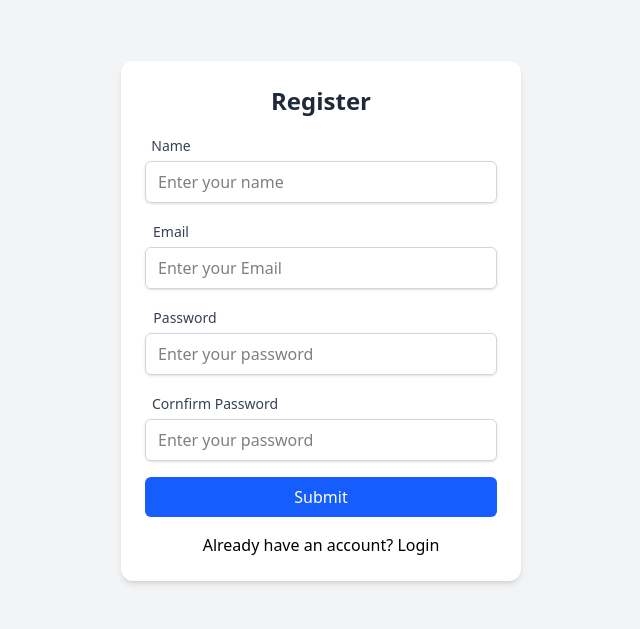
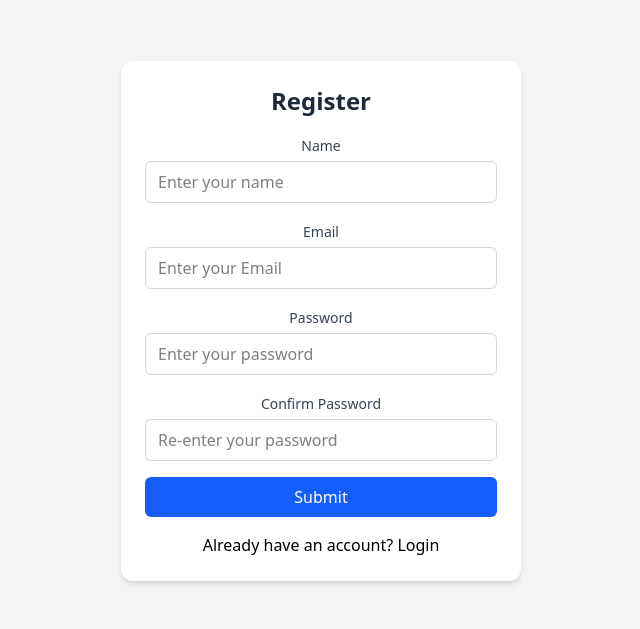
Before and after one commit to JAA-Dev/react-frontend, a React app: page /register in a window 1280 px wide. Shown: the part 111-740 px from the top of the page, without its empty margins (319-959 px from the left). Built offline with nearby package versions, Linux system fonts and the light colour scheme; the HTML template or start-up script is replaced by a standard one.

Commit message:
change to fix the error

```diff
--- a/src/pages/Auth/Register.tsx
+++ b/src/pages/Auth/Register.tsx
@@ -1,3 +1,134 @@
+// import { useState } from "react";
+// import { Link, useNavigate } from "react-router-dom";
+// import { register } from "../../services/authService";
+
+// export default function Register() {
+//   const [name, setName] = useState("");
+//   const [email, setEmail] = useState("");
+//   const [password, setPassword] = useState("");
+//   const [conPassword, setConPassword] = useState("");
+//   const [errors, setErrors] = useState([]);
+//   const navigate = useNavigate();
+
+//   const submit = (e: React.FormEvent) => {
+//     e.preventDefault();
+//     setErrors([]); //empty error
+//     // console.log({name, email, password, conPassword})
+//     register({
+//       name: name,
+//       email: email,
+//       password: password,
+//       confirmed_password: conPassword,
+//     }).then((res) => {
+//       // console.log(res.data);
+//       if (res.data.errors) {
+//         setErrors(res.data.errors); //para ma display ang error
+//       } else {
+//         // console.log(res.data);
+//         localStorage.setItem("user", JSON.stringify(res.data)); //save sa localstorage
+//         localStorage.setItem("isAuthenticated", true);
+
+//         navigate("/");
+//       }
+//     });
+//   };
+
+//   return (
+//     <>
+//       <div className="flex flex-col items-center  justify-center h-screen bg-gray-100 space-y-4">
+//         {errors.length > 0 && (
+//           <div
+//             className="bg-red-100 border border-red-400 text-red-700 px-4 py-3 rounded relative w-80"
+//             role="alert"
+//           >
+//             <strong className="font-bold">Error!</strong>
+//             <ul className="list-disc list-inside">
+//               {errors.map((error, index) => (
+//                 <li key={index}>{error}</li>
+//               ))}
+//             </ul>
+//           </div>
+//         )}
+
+//         <form
+//           onSubmit={submit}
+//           className="bg-white p-6 rounded-xl shadow-md w-100 space-y-4"
+//         >
+//           <h1 className="text-2xl font-bold text-gray-800 ">Register</h1>
+//           <div>
+//             <label className="mr-75 text-sm font-medium text-gray-700">
+//               Name
+//             </label>
+//             <input
+//               type="text"
+//               name="name"
+//               value={name}
+//               onChange={(e) => setName(e.target.value)}
+//               className="mt-1 block w-full px-3 py-2 border border-gray-300 rounded-md shadow-sm focus:outline-none focus:ring-1"
+//               placeholder="Enter your name"
+//             />
+//           </div>
+
+//           <div>
+//             <label className="mr-75 text-sm font-medium text-gray-700">
+//               Email
+//             </label>
+//             <input
+//               type="email"
+//               name="email"
+//               value={email}
+//               onChange={(e) => setEmail(e.target.value)}
+//               className="mt-1 block w-full px-3 py-2 border border-gray-300 rounded-md shadow-sm focus:outline-none focus:ring-1"
+//               placeholder="Enter your Email"
+//             />
+//           </div>
+
+//           <div>
+//             <label className="mr-68 text-sm font-medium text-gray-700">
+//               Password
+//             </label>
+//             <input
+//               type="password"
+//               name="password"
+//               value={password}
+//               onChange={(e) => setPassword(e.target.value)}
+//               className="mt-1 block w-full px-3 py-2 border border-gray-300 rounded-md shadow-sm focus:outline-none focus:ring-1"
+//               placeholder="Enter your password"
+//             />
+//           </div>
+
+//           <div>
+//             <label className="mr-53 text-sm font-medium text-gray-700">
+//               Cornfirm Password
+//             </label>
+//             <input
+//               type="password"
+//               name="conPassword"
+//               value={conPassword}
+//               onChange={(e) => setConPassword(e.target.value)}
+//               className="mt-1 block w-full px-3 py-2 border border-gray-300 rounded-md shadow-sm focus:outline-none focus:ring-1"
+//               placeholder="Enter your password"
+//             />
+//           </div>
+
+//           <button
+//             type="submit"
+//             className="w-full bg-blue-600 text-white py-2 rounded-md hover:bg-blue-700 transition cursor-pointer"
+//           >
+//             Submit
+//           </button>
+
+//           <p>
+//             Already have an account? <Link to="/">Login</Link>
+//           </p>
+//         </form>
+//       </div>
+//     </>
+//   );
+// }
+
+
+
 import { useState } from "react";
 import { Link, useNavigate } from "react-router-dom";
 import { register } from "../../services/authService";
@@ -7,26 +138,24 @@ export default function Register() {
   const [email, setEmail] = useState("");
   const [password, setPassword] = useState("");
   const [conPassword, setConPassword] = useState("");
-  const [errors, setErrors] = useState([]);
+  const [errors, setErrors] = useState<string[]>([]);
   const navigate = useNavigate();
 
   const submit = (e: React.FormEvent) => {
     e.preventDefault();
-    setErrors([]); //empty error
-    // console.log({name, email, password, conPassword})
+    setErrors([]);
+
     register({
       name: name,
       email: email,
       password: password,
       confirmed_password: conPassword,
     }).then((res) => {
-      // console.log(res.data);
       if (res.data.errors) {
-        setErrors(res.data.errors); //para ma display ang error
+        setErrors(res.data.errors);
       } else {
-        // console.log(res.data);
-        localStorage.setItem("user", JSON.stringify(res.data)); //save sa localstorage
-        localStorage.setItem("isAuthenticated", true);
+        localStorage.setItem("user", JSON.stringify(res.data));
+        localStorage.setItem("isAuthenticated", "true"); // ✔ FIXED
 
         navigate("/");
       }
@@ -35,7 +164,7 @@ export default function Register() {
 
   return (
     <>
-      <div className="flex flex-col items-center  justify-center h-screen bg-gray-100 space-y-4">
+      <div className="flex flex-col items-center justify-center h-screen bg-gray-100 space-y-4">
         {errors.length > 0 && (
           <div
             className="bg-red-100 border border-red-400 text-red-700 px-4 py-3 rounded relative w-80"
@@ -54,37 +183,34 @@ export default function Register() {
           onSubmit={submit}
           className="bg-white p-6 rounded-xl shadow-md w-100 space-y-4"
         >
-          <h1 className="text-2xl font-bold text-gray-800 ">Register</h1>
+          <h1 className="text-2xl font-bold text-gray-800">Register</h1>
+
           <div>
-            <label className="mr-75 text-sm font-medium text-gray-700">
-              Name
-            </label>
+            <label className="text-sm font-medium text-gray-700">Name</label>
             <input
               type="text"
               name="name"
               value={name}
               onChange={(e) => setName(e.target.value)}
-              className="mt-1 block w-full px-3 py-2 border border-gray-300 rounded-md shadow-sm focus:outline-none focus:ring-1"
+              className="mt-1 block w-full px-3 py-2 border border-gray-300 rounded-md focus:outline-none"
               placeholder="Enter your name"
             />
           </div>
 
           <div>
-            <label className="mr-75 text-sm font-medium text-gray-700">
-              Email
-            </label>
+            <label className="text-sm font-medium text-gray-700">Email</label>
             <input
               type="email"
               name="email"
               value={email}
               onChange={(e) => setEmail(e.target.value)}
-              className="mt-1 block w-full px-3 py-2 border border-gray-300 rounded-md shadow-sm focus:outline-none focus:ring-1"
+              className="mt-1 block w-full px-3 py-2 border border-gray-300 rounded-md focus:outline-none"
               placeholder="Enter your Email"
             />
           </div>
 
           <div>
-            <label className="mr-68 text-sm font-medium text-gray-700">
+            <label className="text-sm font-medium text-gray-700">
               Password
             </label>
             <input
@@ -92,28 +218,28 @@ export default function Register() {
               name="password"
               value={password}
               onChange={(e) => setPassword(e.target.value)}
-              className="mt-1 block w-full px-3 py-2 border border-gray-300 rounded-md shadow-sm focus:outline-none focus:ring-1"
+              className="mt-1 block w-full px-3 py-2 border border-gray-300 rounded-md focus:outline-none"
               placeholder="Enter your password"
             />
           </div>
 
           <div>
-            <label className="mr-53 text-sm font-medium text-gray-700">
-              Cornfirm Password
+            <label className="text-sm font-medium text-gray-700">
+              Confirm Password
             </label>
             <input
               type="password"
               name="conPassword"
               value={conPassword}
               onChange={(e) => setConPassword(e.target.value)}
-              className="mt-1 block w-full px-3 py-2 border border-gray-300 rounded-md shadow-sm focus:outline-none focus:ring-1"
-              placeholder="Enter your password"
+              className="mt-1 block w-full px-3 py-2 border border-gray-300 rounded-md focus:outline-none"
+              placeholder="Re-enter your password"
             />
           </div>
 
           <button
             type="submit"
-            className="w-full bg-blue-600 text-white py-2 rounded-md hover:bg-blue-700 transition cursor-pointer"
+            className="w-full bg-blue-600 text-white py-2 rounded-md hover:bg-blue-700 transition"
           >
             Submit
           </button>
--- a/src/pages/PostEdit.tsx
+++ b/src/pages/PostEdit.tsx
@@ -73,11 +73,10 @@
 //     </div>
 //   )
 // }
-
 import { useEffect, useState } from "react";
 import { Link, useNavigate, useParams } from "react-router-dom";
 import { getPost, updatePost } from "../services/postService";
-import toast from "react-hot-toast"; // ✅ import toast
+import toast from "react-hot-toast";
 
 export default function PostEdit() {
   const { id } = useParams();
@@ -86,18 +85,19 @@ export default function PostEdit() {
   const navigate = useNavigate();
 
   useEffect(() => {
-    if (id) {
-      getPost(id)
-        .then((res) => {
-          setTitle(res.data.title);
-          setBody(res.data.body);
-        })
-        //toast
-        .catch(() => toast.error("Failed to fetch post data"));
+    if (!id) {
+      toast.error("Invalid Post ID");
+      return;
     }
+
+    getPost(id)
+      .then((res) => {
+        setTitle(res.data.title);
+        setBody(res.data.body);
+      })
+      .catch(() => toast.error("Failed to fetch post data"));
   }, [id]);
 
-  //toast
   const submit = (e: React.FormEvent) => {
     e.preventDefault();
 
@@ -106,6 +106,12 @@ export default function PostEdit() {
       return;
     }
 
+    if (!id) {
+      toast.error("Invalid Post ID.");
+      return;
+    }
+
+    // FIXED: id is guaranteed string here
     const promise = updatePost(id, { title, body });
 
     toast.promise(promise, {
@@ -120,6 +126,7 @@ export default function PostEdit() {
   return (
     <div>
       <h1 className="font-bold text-4xl">Edit Post</h1>
+
       <div className="absolute mb-4">
         <Link
           to="/list"
@@ -147,7 +154,7 @@ export default function PostEdit() {
             value={title}
             onChange={(e) => setTitle(e.target.value)}
             placeholder="Enter Post Title"
-            className="w-full mt-8 px-4 py-2 border border-gray-300 rounded focus:outline-none focus:right-0.5"
+            className="w-full mt-8 px-4 py-2 border border-gray-300 rounded focus:outline-none"
           />
         </div>
 
@@ -164,7 +171,7 @@ export default function PostEdit() {
             value={body}
             onChange={(e) => setBody(e.target.value)}
             placeholder="Enter Post Body"
-            className="w-full mt-8 px-6 py-2 border border-gray-300 rounded focus:outline-none focus:right-0.5"
+            className="w-full mt-8 px-6 py-2 border border-gray-300 rounded focus:outline-none"
           />
         </div>
 
```
Also changed, not shown: src/pages/Auth/Login.tsx (+109 -15 lines).
